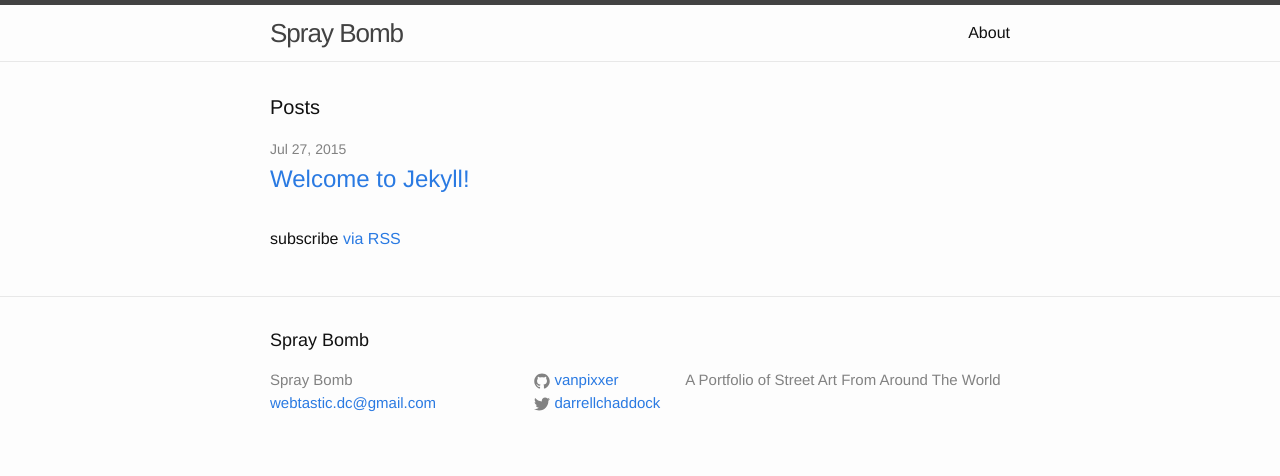
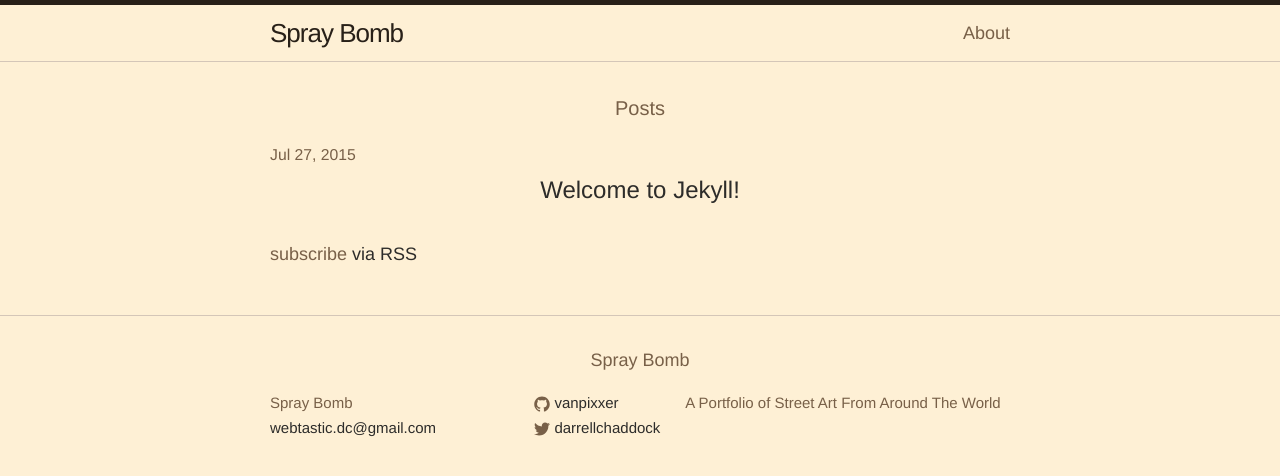
Before and after one commit to vanpixxer/street-art, a Jekyll site: the page built from index.html, in a window 1280 px wide. Shown: the top 476 px of the page. Built offline with Jekyll 4.4.1, drawn with Linux system fonts in a browser that asks for light colours.

Commit message:
Added variables and default styles

```diff
--- a/_sass/_base.scss
+++ b/_sass/_base.scss
@@ -81,8 +81,16 @@ li {
  */
 h1, h2, h3, h4, h5, h6 {
     font-weight: 300;
+    text-align: center;
 }
 
+.mega {
+  font-size: $mega-font-size;
+}
+h1, .h1 { font-size: $h1-font-size; }
+h2, .h2 { font-size: $h2-font-size; }
+h3, .h3 { font-size: $h3-font-size; }
+h4, .h4 { font-size: $h4-font-size; }
 
 
 /**
@@ -91,13 +99,10 @@ h1, h2, h3, h4, h5, h6 {
 a {
     color: $brand-color;
     text-decoration: none;
-
-    &:visited {
-        color: darken($brand-color, 15%);
-    }
+    transition: 0.3s;
 
     &:hover {
-        color: $text-color;
+        color: $grey-color;
         text-decoration: underline;
     }
 }
--- a/css/main.scss
+++ b/css/main.scss
@@ -6,18 +6,24 @@
 
 
 // Our variables
-$base-font-family: Helvetica, Arial, sans-serif;
-$base-font-size:   16px;
+$base-font-family: Futura, Helvetica, Arial, sans-serif;
+$base-font-size:   18px;
 $small-font-size:  $base-font-size * 0.875;
-$base-line-height: 1.5;
+$base-line-height: 1.66;
+
+$mega-font-size: 90px;
+$h1-font-size: 70px;
+$h2-font-size: 40px;
+$h3-font-size: 30px;
+$h4-font-size: 24px;
 
 $spacing-unit:     30px;
 
-$text-color:       #111;
-$background-color: #fdfdfd;
-$brand-color:      #2a7ae2;
+$text-color:       #786048;
+$background-color: #fef0d5;
+$brand-color:      #2d2c2a;
 
-$grey-color:       #828282;
+$grey-color:       #786048;
 $grey-color-light: lighten($grey-color, 40%);
 $grey-color-dark:  darken($grey-color, 25%);
 
```
Also changed, not shown: css/config.rb (added, +8 -0 lines), 1 other file.
